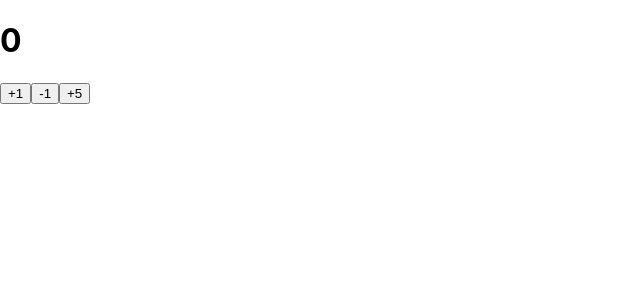
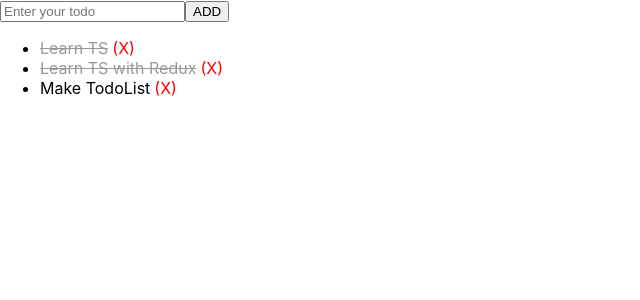
Before and after one commit to hellosamuel/todo-app-with-redux-ts, a React (Create React App) app: page / in a window 1280 px wide. Shown: the top 300 px of the page, without its empty margins (0-640 px from the left). Built offline with nearby package versions, Linux system fonts and the light colour scheme.

Commit message:
ADD TodoList Component

```diff
--- a/src/App.tsx
+++ b/src/App.tsx
@@ -1,8 +1,16 @@
 import React from 'react'
-import Counter from './components/Counter'
+// import Counter from './components/Counter'
+import TodoInsert from './components/TodoInsert'
+import TodoList from './components/TodoList'
 
 function App() {
-  return <Counter />
+  // return <Counter />
+  return (
+    <>
+      <TodoInsert />
+      <TodoList />
+    </>
+  )
 }
 
 export default App
--- /dev/null
+++ b/src/components/TodoInsert.tsx
@@ -0,0 +1,25 @@
+import React, { ChangeEvent, FormEvent, useState } from 'react'
+import useAddTodo from '../hooks/useAddTodo'
+
+function TodoInsert() {
+  const [value, setValue] = useState('')
+  const addTodo = useAddTodo()
+
+  const onChange = (e: ChangeEvent<HTMLInputElement>) => {
+    setValue(e.target.value)
+  }
+  const onSubmit = (e: FormEvent) => {
+    e.preventDefault()
+    addTodo(value)
+    setValue('')
+  }
+
+  return (
+    <form onSubmit={onSubmit}>
+      <input placeholder="Enter your todo" value={value} onChange={onChange} />
+      <button type="submit">ADD</button>
+    </form>
+  )
+}
+
+export default TodoInsert
--- /dev/null
+++ b/src/components/TodoItem.css
@@ -0,0 +1,14 @@
+.TodoItem .text {
+  cursor: pointer;
+}
+
+.TodoItem.done .text {
+  color: #999999;
+  text-decoration: line-through;
+}
+
+.TodoItem .remove {
+  color: red;
+  margin-left: 4px;
+  cursor: pointer;
+}
--- /dev/null
+++ b/src/components/TodoItem.tsx
@@ -0,0 +1,25 @@
+import React from 'react'
+import './TodoItem.css'
+import { Todo } from '../modules/todos'
+import useTodoActions from '../hooks/useTodoActions'
+
+type TodoItemProps = {
+  todo: Todo
+}
+
+function TodoItem({ todo }: TodoItemProps) {
+  const { onToggle, onRemove } = useTodoActions(todo.id)
+
+  return (
+    <li className={`TodoItem ${todo.done ? 'done' : ''}`}>
+      <span className="text" onClick={onToggle}>
+        {todo.text}
+      </span>
+      <span className="remove" onClick={onRemove}>
+        (X)
+      </span>
+    </li>
+  )
+}
+
+export default TodoItem
--- /dev/null
+++ b/src/components/TodoList.tsx
@@ -0,0 +1,19 @@
+import React from 'react'
+import useTodos from '../hooks/useTodos'
+import TodoItem from './TodoItem'
+
+function TodoList() {
+  const todos = useTodos()
+
+  if (!todos.length) return <p>No Todos.</p>
+
+  return (
+    <ul>
+      {todos.map((todo) => (
+        <TodoItem todo={todo} key={todo.id} />
+      ))}
+    </ul>
+  )
+}
+
+export default TodoList
--- /dev/null
+++ b/src/hooks/useAddTodo.ts
@@ -0,0 +1,8 @@
+import { useDispatch } from 'react-redux'
+import { useCallback } from 'react'
+import { addTodo } from '../modules/todos'
+
+export default function useAddTodo() {
+  const dispatch = useDispatch()
+  return useCallback((text) => dispatch(addTodo(text)), [dispatch])
+}
--- /dev/null
+++ b/src/hooks/useTodoActions.ts
@@ -0,0 +1,12 @@
+import { useDispatch } from 'react-redux'
+import { useCallback } from 'react'
+import { toggleTodo, removeTodo } from '../modules/todos'
+
+export default function useTodoActions(id: number) {
+  const dispatch = useDispatch()
+
+  const onToggle = useCallback(() => dispatch(toggleTodo(id)), [dispatch, id])
+  const onRemove = useCallback(() => dispatch(removeTodo(id)), [dispatch, id])
+
+  return { onToggle, onRemove }
+}
--- /dev/null
+++ b/src/hooks/useTodos.ts
@@ -0,0 +1,7 @@
+import { useSelector } from 'react-redux'
+import { RootState } from '../modules'
+
+export default function useTodos() {
+  const todos = useSelector((state: RootState) => state.todos)
+  return todos
+}
--- a/src/modules/index.ts
+++ b/src/modules/index.ts
@@ -1,8 +1,10 @@
 import { combineReducers } from 'redux'
 import counter from './counter'
+import todos from './todos'
 
 const rootReducer = combineReducers({
   counter,
+  todos,
 })
 
 export default rootReducer
--- /dev/null
+++ b/src/modules/todos.ts
@@ -0,0 +1,59 @@
+const ADD_TODO = 'todos/ADD_TODO' as const
+const TOGGLE_TODO = 'todos/TOGGLE_TODO' as const
+const REMOVE_TODO = 'todos/REMOVE_TODO' as const
+
+export const addTodo = (text: string) => ({
+  type: ADD_TODO,
+  payload: text,
+})
+
+export const toggleTodo = (id: number) => ({
+  type: TOGGLE_TODO,
+  payload: id,
+})
+
+export const removeTodo = (id: number) => ({
+  type: REMOVE_TODO,
+  payload: id,
+})
+
+type TodosAction =
+  | ReturnType<typeof addTodo>
+  | ReturnType<typeof toggleTodo>
+  | ReturnType<typeof removeTodo>
+
+export interface Todo {
+  id: number
+  text: string
+  done: boolean
+}
+type TodosState = Todo[]
+
+const initialState: TodosState = [
+  { id: 1, text: 'Learn TS', done: true },
+  { id: 2, text: 'Learn TS with Redux', done: true },
+  { id: 3, text: 'Make TodoList', done: false },
+]
+
+function todos(state: TodosState = initialState, action: TodosAction): TodosState {
+  switch (action.type) {
+    case ADD_TODO: {
+      const nextId = state.length > 0 ? state[state.length - 1].id + 1 : 1
+      return state.concat({
+        id: nextId,
+        text: action.payload,
+        done: false,
+      })
+    }
+    case TOGGLE_TODO:
+      return state.map((todo) =>
+        todo.id === action.payload ? { ...todo, done: !todo.done } : todo
+      )
+    case REMOVE_TODO:
+      return state.filter((todo) => todo.id !== action.payload)
+    default:
+      return state
+  }
+}
+
+export default todos
```
Also changed, not shown: .eslintrc.js, src/hooks/useCounter.ts (renamed from src/hooks/useCounter.tsx).
